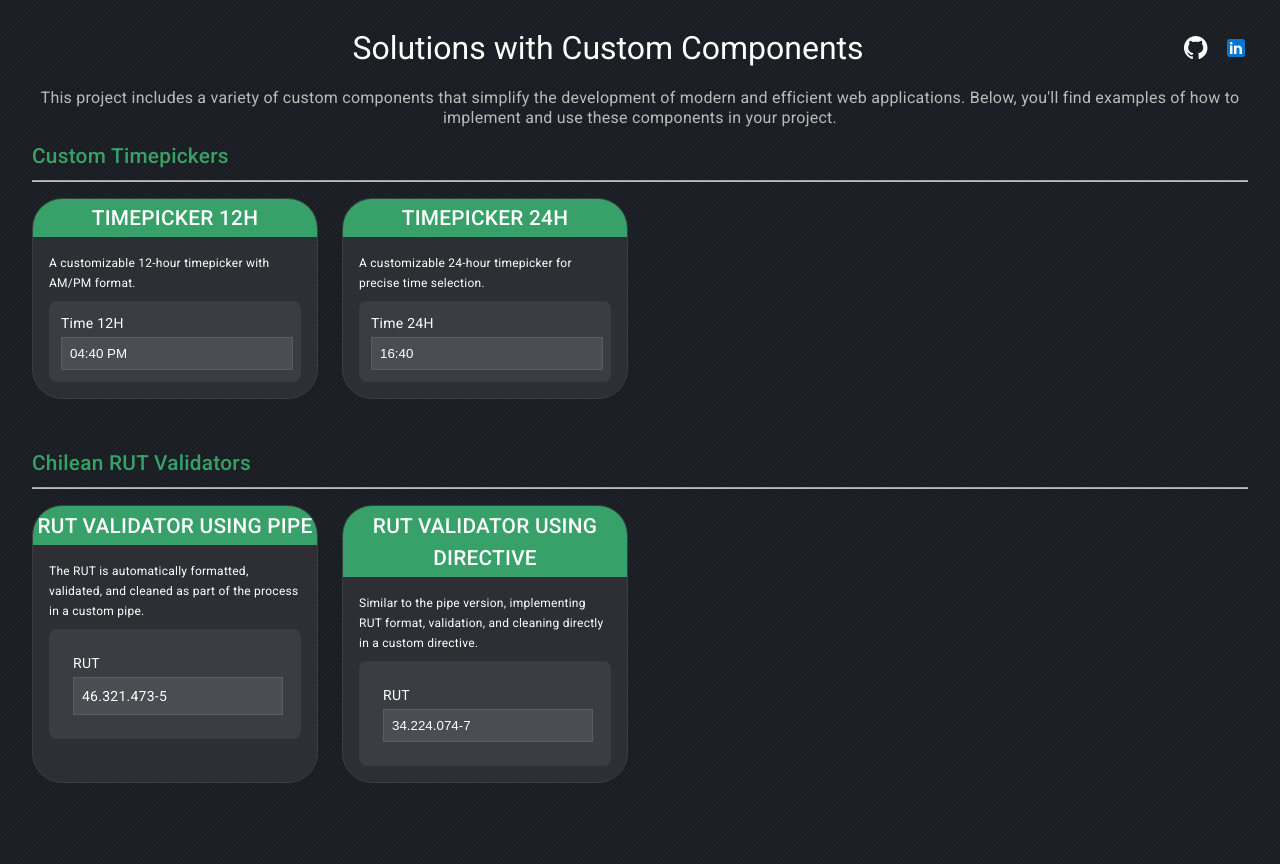
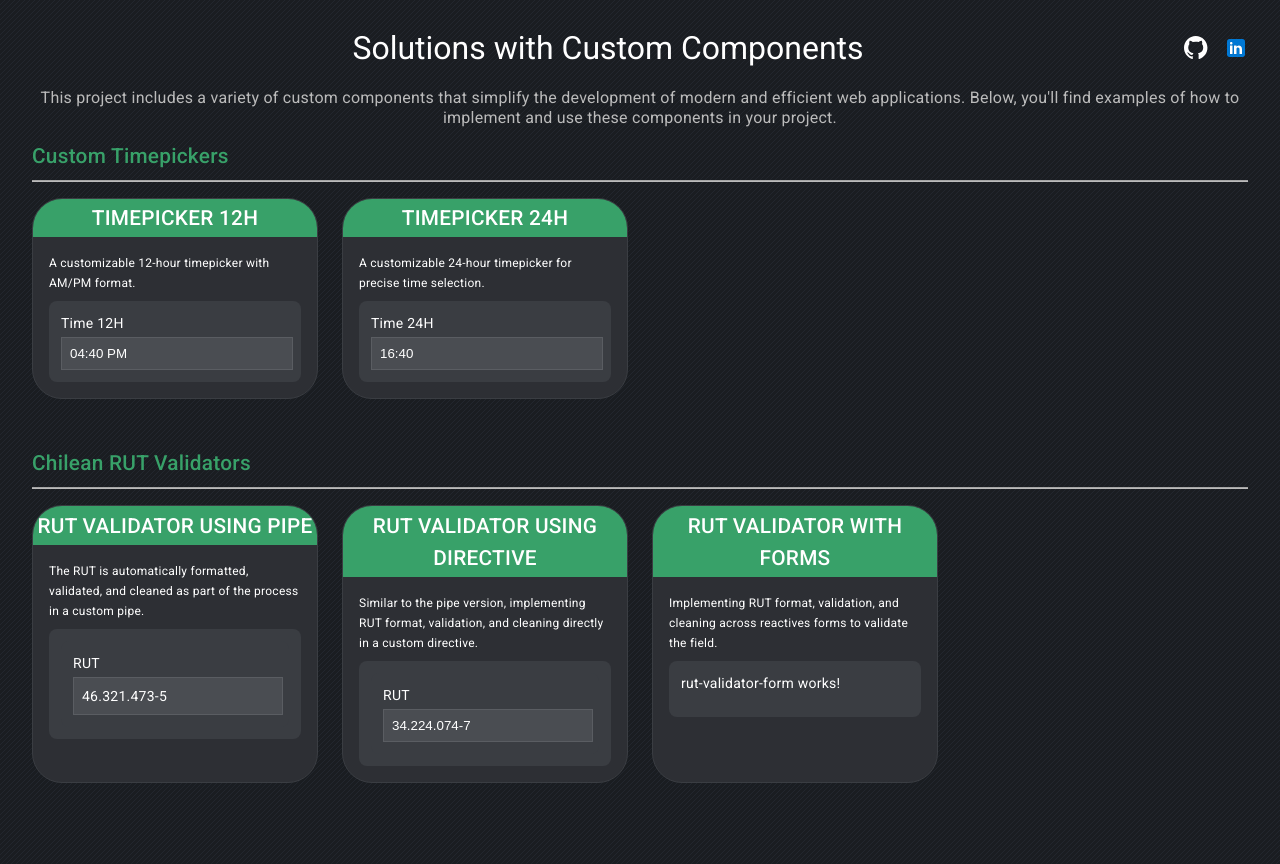
Before and after one commit to edgarbenitez92/custom-components-app, an Angular app: page / in a window 1280 px wide. Built offline with nearby package versions, Linux system fonts and the light colour scheme.

Commit message:
Chilean RUT validators - Input with reactives form
New rutValidatorForm.component has been created to implement de new feature using reactives forms

```diff
--- a/src/app/app.component.html
+++ b/src/app/app.component.html
@@ -89,6 +89,21 @@
           </div>
         </div>
       </div>
+
+      <!-- RUT validator into reactives forms -->
+      <div class="card">
+        <div class="header">
+          <h2 class="title">RUT VALIDATOR WITH FORMS</h2>
+        </div>
+        <div class="content">
+          <p class="description">
+            Implementing RUT format, validation, and cleaning across reactives forms to validate the field.
+          </p>
+          <div class="input-container">
+            <app-rut-validator-form></app-rut-validator-form>
+          </div>
+        </div>
+      </div>
     </div>
   </section>
 </main>
--- a/src/app/app.component.ts
+++ b/src/app/app.component.ts
@@ -9,6 +9,7 @@ import { FullTimepickerComponent } from './components/full-timepicker/full-timep
 import { MatDividerModule } from '@angular/material/divider';
 import { RutValidatorWpComponent } from './components/rut-validator-wp/rut-validator-wp.component';
 import { RutValidatorWdComponent } from './components/rut-validator-wd/rut-validator-wd.component';
+import { RutValidatorFormComponent } from './components/rut-validator-form/rut-validator-form.component';
 
 @Component({
   selector: 'app-root',
@@ -25,6 +26,7 @@ import { RutValidatorWdComponent } from './components/rut-validator-wd/rut-valid
     MatDividerModule,
     RutValidatorWpComponent,
     RutValidatorWdComponent,
+    RutValidatorFormComponent,
   ],
 })
 export class AppComponent {
--- /dev/null
+++ b/src/app/components/rut-validator-form/rut-validator-form.component.html
@@ -0,0 +1 @@
+<p>rut-validator-form works!</p>
```
Also changed, not shown: src/app/components/rut-validator-form/rut-validator-form.component.ts (added, +12 -0 lines), src/app/components/rut-validator-form/rut-validator-form.component.scss (added), 1 other file (tests, documents, lock files or other folders).
